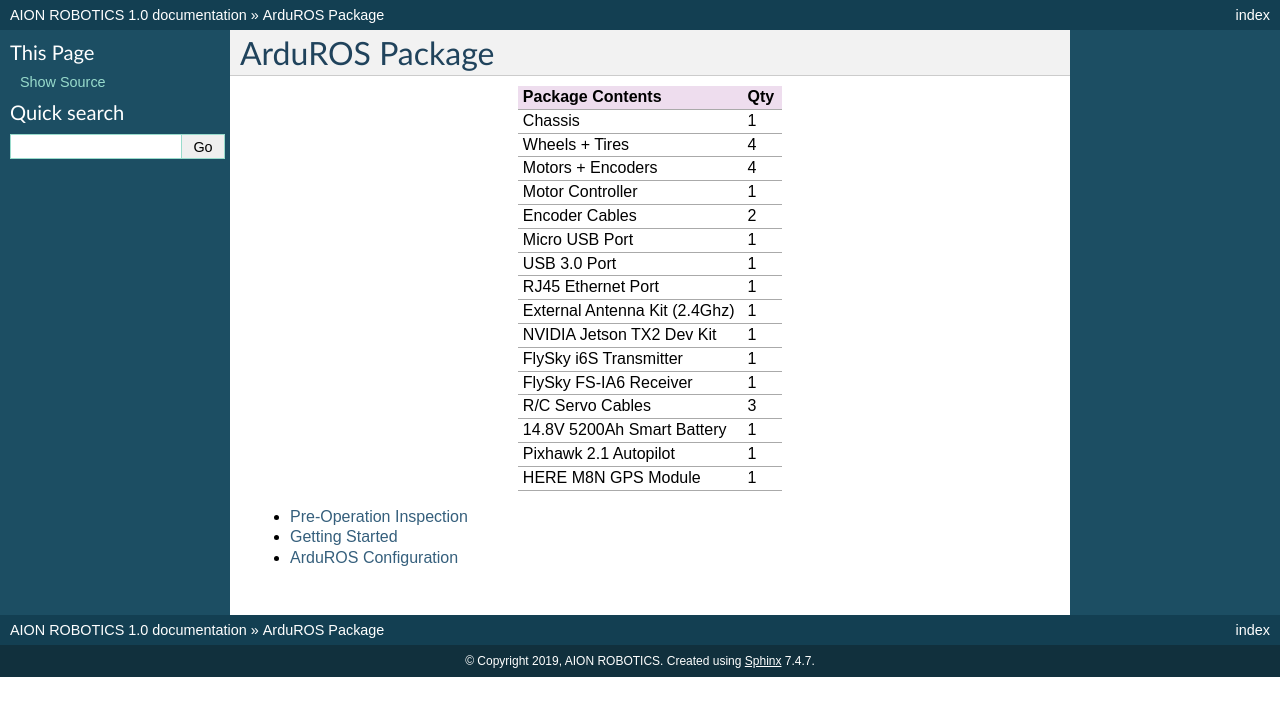
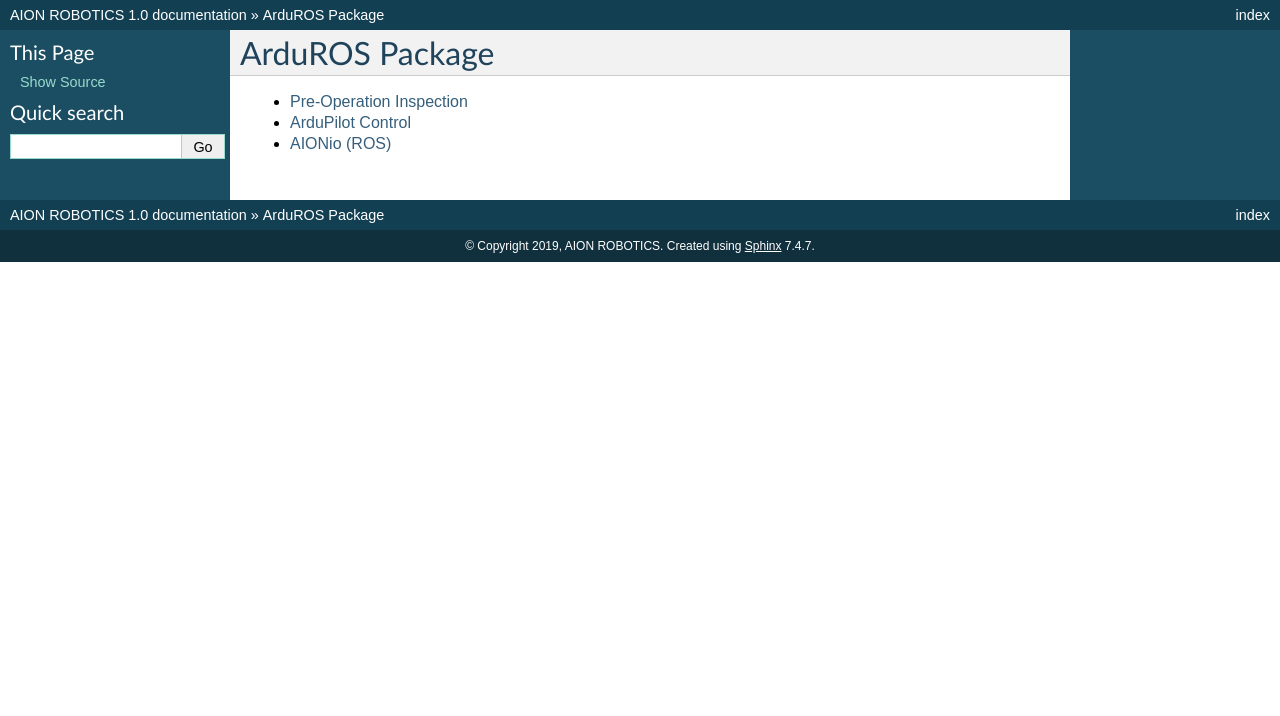
Before and after one commit to aionrobotics/docs, a Sphinx documentation site: the page built from docs/arduros-package.rst, in a window 1280 px wide. Shown: the top 716 px of the page. Built offline with Sphinx 7.4.7, drawn with Linux system fonts in a browser that asks for light colours; pages that are not in the unit, such as notebooks, are missing from menus.

Commit message:
relocate contents

```diff
--- a/docs/arduros-package.rst
+++ b/docs/arduros-package.rst
@@ -1,50 +1,10 @@
 ===============
 ArduROS Package
 ===============
-
-.. tabularcolumns:: |c|c|c|
-
-+------------------------------+---+
-|Package Contents              |Qty|
-+==============================+===+
-| Chassis                      | 1 |
-+------------------------------+---+
-| Wheels + Tires               | 4 |
-+------------------------------+---+
-| Motors + Encoders            | 4 |
-+------------------------------+---+
-|Motor Controller              | 1 |
-+------------------------------+---+
-|Encoder Cables                | 2 |
-+------------------------------+---+
-|Micro USB Port                | 1 |
-+------------------------------+---+
-|USB 3.0 Port                  | 1 |
-+------------------------------+---+
-|RJ45 Ethernet Port            | 1 |
-+------------------------------+---+
-|External Antenna Kit (2.4Ghz) | 1 |
-+------------------------------+---+
-|NVIDIA Jetson TX2 Dev Kit     | 1 |
-+------------------------------+---+
-|FlySky i6S Transmitter        | 1 |
-+------------------------------+---+
-|FlySky FS-IA6 Receiver        | 1 |
-+------------------------------+---+
-|R/C Servo Cables              | 3 |
-+------------------------------+---+
-|14.8V 5200Ah Smart Battery    | 1 |
-+------------------------------+---+
-|Pixhawk 2.1 Autopilot         | 1 |
-+------------------------------+---+
-|HERE M8N GPS Module           | 1 |
-+------------------------------+---+
-
-
 
 .. toctree::
    :maxdepth: 1
 
    Pre-Operation Inspection <arduros-pre-operation-inspection>
-   Getting Started <arduros-getting-started>
-   ArduROS Configuration <arduros-robot-configuration>
+   ArduPilot Control <ardupilot-package>
+   AIONio (ROS) <https://docs.aionrobotics.com/en/dev_branch/aionio.html>
```
Also changed, not shown: docs/ardupilot-package.rst (+0 -31 lines).
